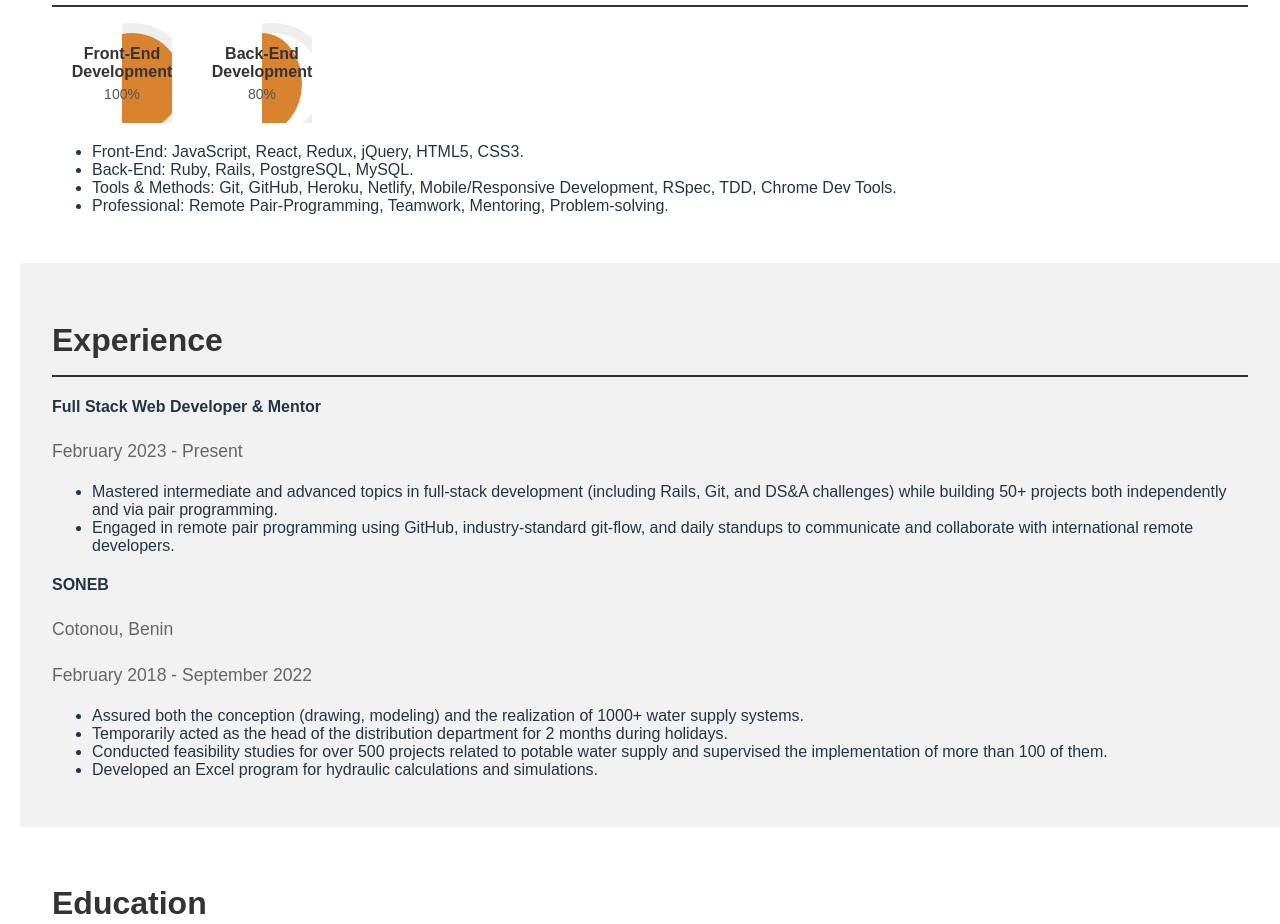
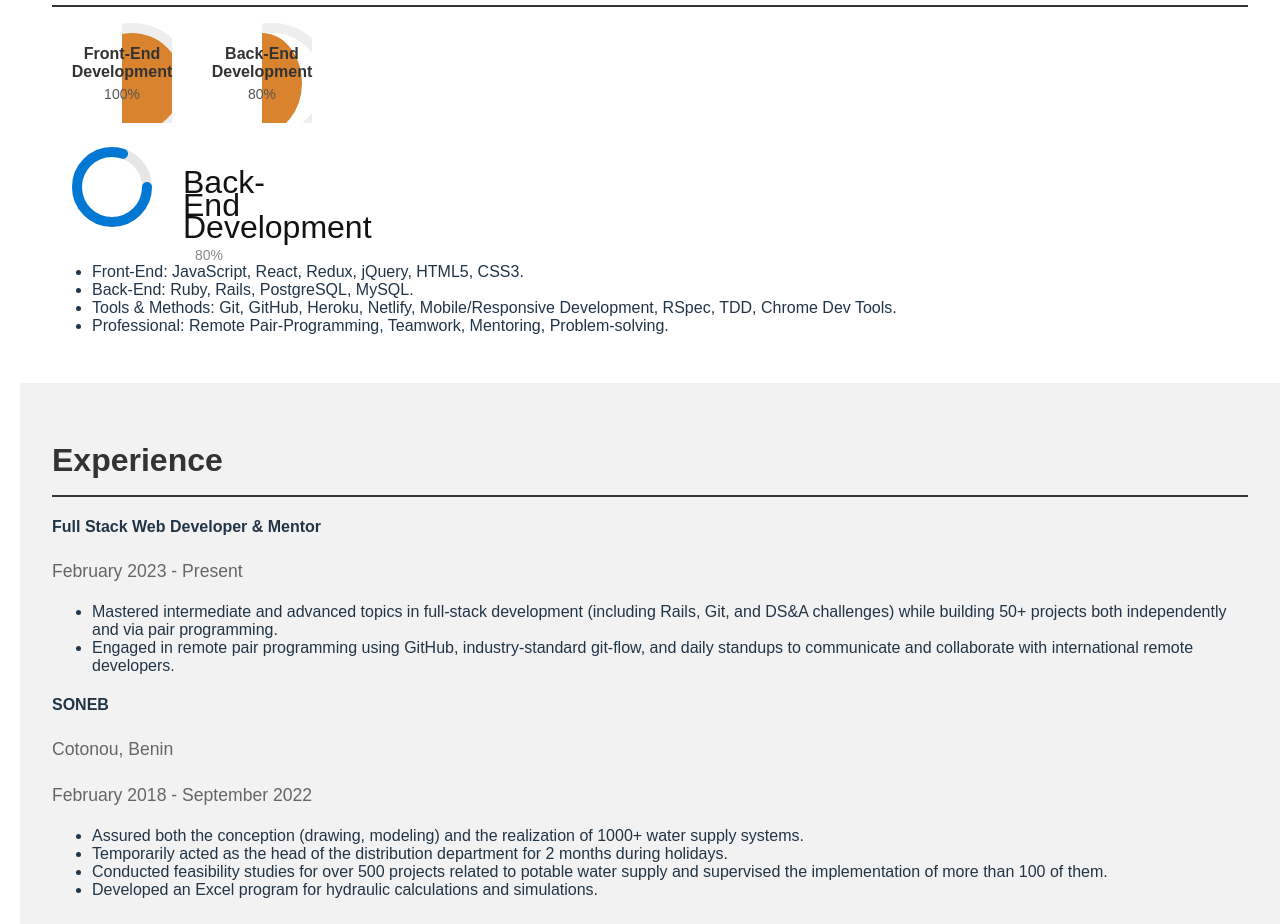
Before and after one commit to adeola003/portfolio_2.0, a React (Vite) app: page /about in a window 1280 px wide. Shown: the part 780-1704 px from the top of the page. Built offline with nearby package versions, Linux system fonts and the light colour scheme.

Commit message:
create a compoenent for progress bar

```diff
--- /dev/null
+++ b/src/components/LevelSkills.jsx
@@ -0,0 +1,42 @@
+import React from 'react';
+import '../styles/level.css';
+
+const LevelSkills = ({ percentage, skill }) => {
+  const strokeWidth = 10;
+  const radius = 35;
+  const circumference = 2 * Math.PI * radius;
+  const progressOffset = circumference - (percentage / 100) * circumference;
+
+  return (
+    <div className="book-progress">
+      <svg width="120" height="120">
+        <circle
+          cx="60"
+          cy="60"
+          r={radius}
+          stroke="#e6e6e6"
+          strokeWidth={strokeWidth}
+          fill="none"
+        />
+        <circle
+          cx="60"
+          cy="60"
+          r={radius}
+          stroke="#0078d4"
+          strokeWidth={strokeWidth}
+          strokeDasharray={circumference}
+          strokeDashoffset={progressOffset}
+          strokeLinecap="round"
+          fill="none"
+        />
+      </svg>
+      <p className="completion">
+        {skill}
+        <br />
+        <span className="Completed">{percentage}%</span>
+      </p>
+    </div>
+  );
+};
+
+export default LevelSkills;
--- a/src/components/pages/about.jsx
+++ b/src/components/pages/about.jsx
@@ -1,4 +1,5 @@
 import SkillBar from '../skillBar';
+import LevelSkills from '../LevelSkills';
 import { FaGithub, FaLinkedin, FaEnvelope, FaPhone } from 'react-icons/fa';
 import { IoLogoTwitter, IoLogoFacebook, IoLogoWhatsapp } from 'react-icons/io';
 import pic from '../../assets/my_pic.jpg';
@@ -39,7 +40,8 @@ const About = () => {
         <div className="skill-container">
     <SkillBar skillName="Front-End Development" percentage={100} />
     <SkillBar skillName="Back-End Development" percentage={80} />
-    {/* Add more skills here */}
+    <LevelSkills skill="Back-End Development" percentage={80} />
+
   </div>
         <ul>
           <li>Front-End: JavaScript, React, Redux, jQuery, HTML5, CSS3.</li>
--- a/src/components/pages/portfolio.jsx
+++ b/src/components/pages/portfolio.jsx
@@ -28,12 +28,12 @@ const Portfolio = () => {
           <ProjectCard key={index} project={project} />
         ))}
 
-        <div className='project-card'>
+        <div className='special-card'>
           <h3>Find more of my completed projects</h3>
-          <a href="https://github.com/adeola003?tab=repositories" target='blank'>More projects</a>
-          <p>Support me by liking and starring those you prefer</p>
-          <p>If you also need something to be done or need a collaboration on a project, don't hesitate. Reach my contact form with the button below</p>
-          <a href="/contact" target='blank'>Reach out!</a>
+          <a className='special-links' href="https://github.com/adeola003?tab=repositories" target='blank'>More projects</a>
+          <p className='excluded message'>Support me by liking and starring those you prefer</p>
+          <p className='excluded message'>If you also need something to be done or need a collaboration on a project, don't hesitate. Reach my contact form with the button below</p>
+          <a className='special-links' href="/contact" target='blank'>Reach out!</a>
         </div>
 
       </Slider>
--- a/src/styles/about.css
+++ b/src/styles/about.css
@@ -265,3 +265,20 @@
   .wellfnd {
     width: 100px;
   }
+
+  @media (max-width: 768px) {
+
+    .pic-social {
+        display: none;
+    }
+
+  }
+
+  @media(min-width: 769px) and (max-width: 980px) {
+
+    .my-infos {
+        display: flex;
+        flex-direction: column;
+    }
+
+  }
--- a/src/styles/arrows.css
+++ b/src/styles/arrows.css
@@ -6,7 +6,7 @@
     background-color: rgba(255, 255, 255, 0.5);
     border-radius: 50%;
     padding: 0.5rem;
-    font-size: 4.5rem;
+    font-size: 3.5rem;
   }
   .custom-arrow:hover {
     background-color: rgba(19, 84, 214, 0.5);
--- /dev/null
+++ b/src/styles/level.css
@@ -0,0 +1,45 @@
+/* Progress section */
+
+.book-progress {
+    margin-left: auto;
+    padding-right: 2%;
+    display: flex;
+    align-items: center;
+    text-align: center;
+  }
+
+  .progress-details {
+    padding-right: 5%;
+    text-align: left;
+    margin-left: auto;
+    margin-right: 40px;
+    width: 400px;
+  }
+
+  .completion {
+    width: 3.25rem;
+    height: 2.038rem;
+    margin: 0.063rem 5.75rem 0 0.688rem;
+    font-family: "Montserrat", sans-serif;
+    font-size: 2rem;
+    font-weight: normal;
+    font-stretch: normal;
+    font-style: normal;
+    letter-spacing: normal;
+    color: #121212;
+    line-height: 0.7;
+  }
+
+  .Completed {
+    width: 5rem;
+    height: 1.125rem;
+    opacity: 0.5;
+    font-family: "Montserrat", sans-serif;
+    font-size: 0.875rem;
+    font-weight: normal;
+    font-stretch: normal;
+    font-style: normal;
+    line-height: normal;
+    letter-spacing: normal;
+    color: #121212;
+  }
--- a/src/styles/portfolio.css
+++ b/src/styles/portfolio.css
@@ -102,13 +102,36 @@
   border-radius: 10px;
 }
 
+.message {
+    max-width: 70vw;
+}
+
+.special-card > :not(.excluded) {
+    text-align: center;
+}
+
+.special-links {
+    color: #333333;
+    text-decoration: none;
+    border: 2px solid white;
+    background-color: #DEB887;
+    width: 5em;
+    height: 2em;
+    padding: 10px;
+    transition: background-color 0.3s, color 0.3s, border-radius 0.3s;
+  }
+
+  .special-links:hover {
+  background-color: #8B4513;
+  color: white;
+  border-radius: 10px;
+}
 
 @media (max-width: 768px) {
     .modal-images {
         display: grid;
         grid-template-columns: auto auto;
     }
-
   }
 
   @media (max-width: 368px) {
@@ -118,5 +141,4 @@
         align-items: center;
     }
 
-
   }
```
